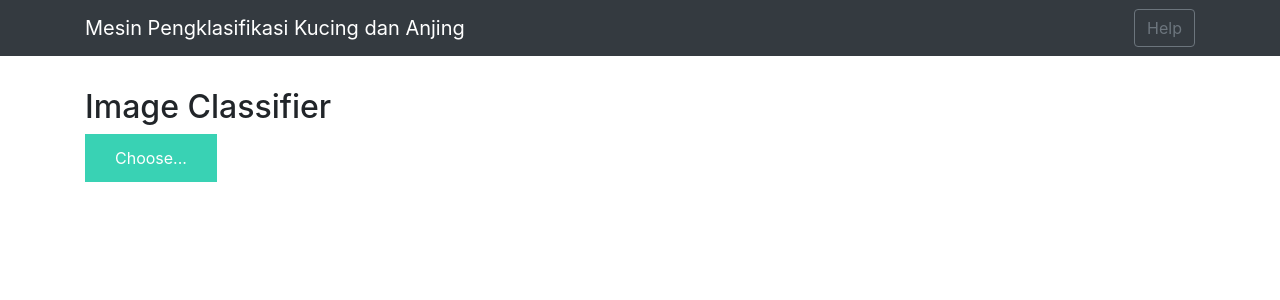
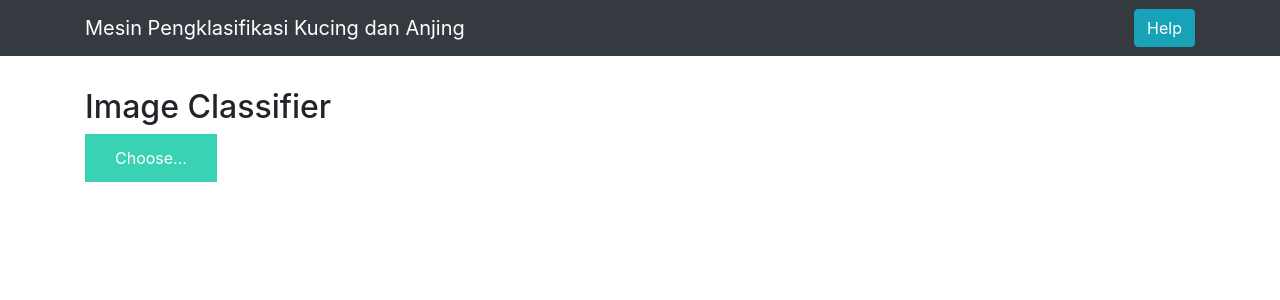
Before and after one commit to Rakhid16/cat-dog-classifier, a Flask app: page / in a window 1280 px wide. Shown: the top 300 px of the page. Run offline with Flask 2, Linux system fonts and the light colour scheme; parts of the project's set-up code (start-up, migrations or seed data) failed here and were passed over; some libraries are stand-ins or nearby versions.

Commit message:
Update button color

```diff
--- a/templates/base.html
+++ b/templates/base.html
@@ -16,7 +16,7 @@
     <nav class="navbar navbar-dark bg-dark">
         <div class="container">
             <a class="navbar-brand" href="#">Mesin Pengklasifikasi Kucing dan Anjing</a>
-            <button class="btn btn-outline-secondary my-2 my-sm-0" type="submit">Help</button>
+            <button class="btn btn-info my-2 my-sm-0" type="submit">Help</button>
         </div>
     </nav>
     <div class="container">
```
